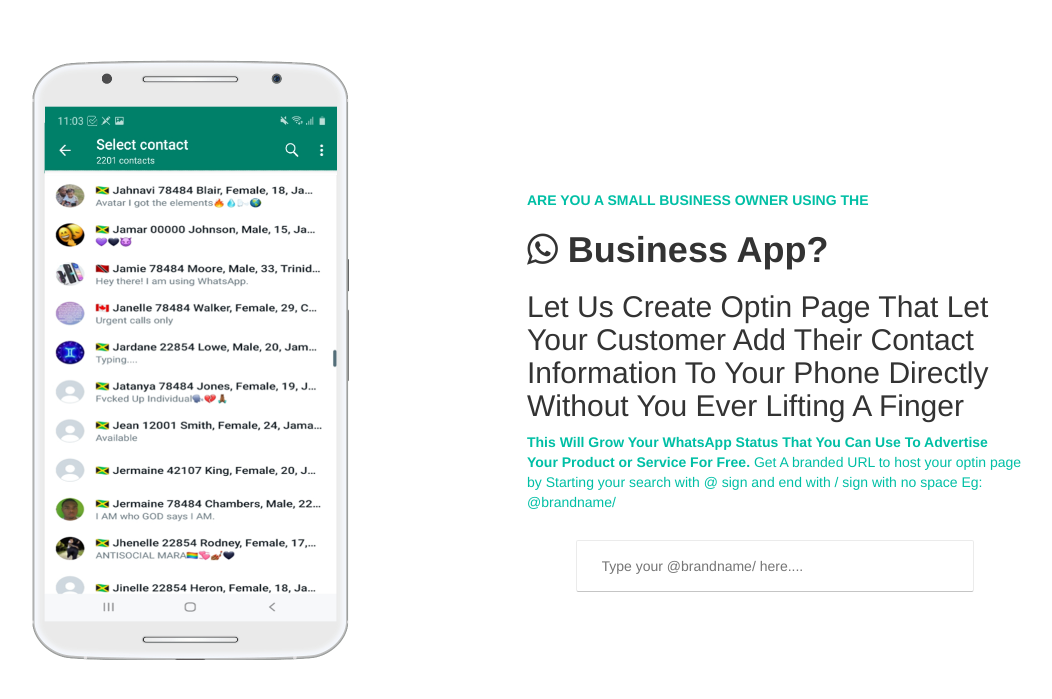
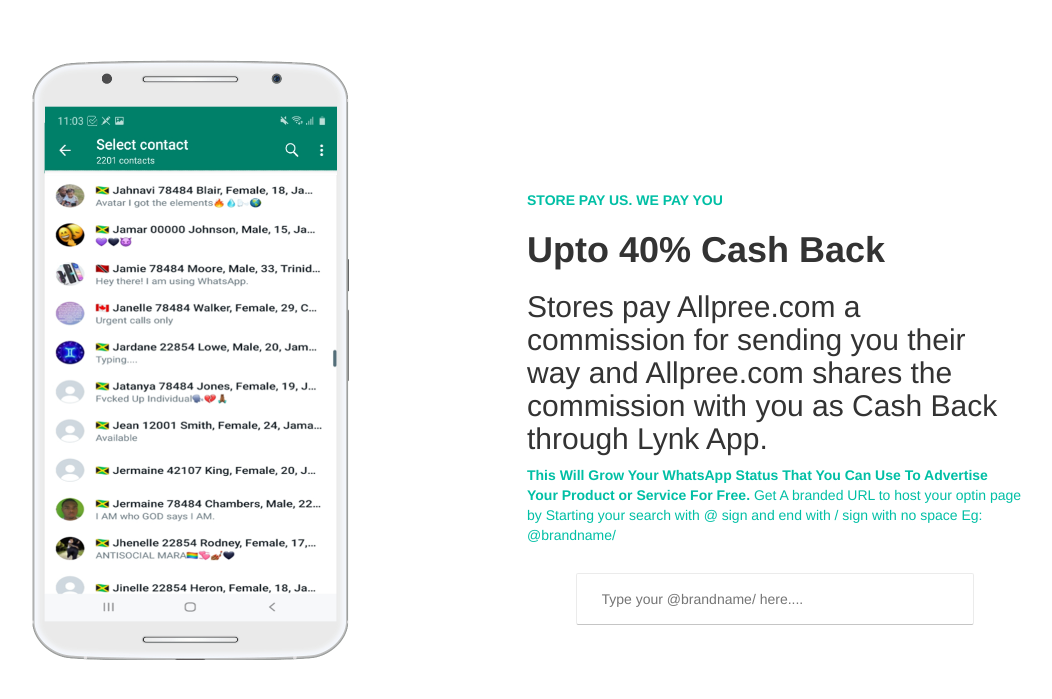
Before and after one commit to allpreegroup/allpreegroup.github.io, a Jekyll site: the page built from index.html, in a window 1280 px wide. Shown: the top 699 px of the page, without its empty margins (158-1210 px from the left). Built offline with Jekyll 4.4.1, drawn with Linux system fonts in a browser that asks for light colours; nearby versions of some CDN libraries.

Commit message:
Update homepage2.html

```diff
--- a/_includes/homepage2.html
+++ b/_includes/homepage2.html
@@ -64,10 +64,10 @@
                    <div class="home-right">
 
                        <div class="home-exp">
-			       <p><strong>ARE YOU A SMALL BUSINESS OWNER USING THE</strong></p>
-			       <h1><strong><i class="fa fa-whatsapp"></i> Business App?</strong></h1>
+			       <p><strong>STORE PAY US. WE PAY YOU</strong></p>
+			       <h1><strong>Upto 40% Cash Back</strong></h1>
 
-			 <h2>Let Us Create Optin Page That Let Your Customer Add Their Contact Information To Your Phone Directly Without You Ever Lifting A Finger</h2>
+			 <h2>Stores pay Allpree.com a commission for sending you their way and Allpree.com shares the commission with you as Cash Back through Lynk App.</h2>
 
 			<p><strong>This Will Grow Your WhatsApp Status That You Can Use To Advertise Your Product or Service For Free.</strong>
 			       Get A branded URL to host your optin page by Starting your search with @ sign and end with / sign with no space Eg: @brandname/</p>
```
